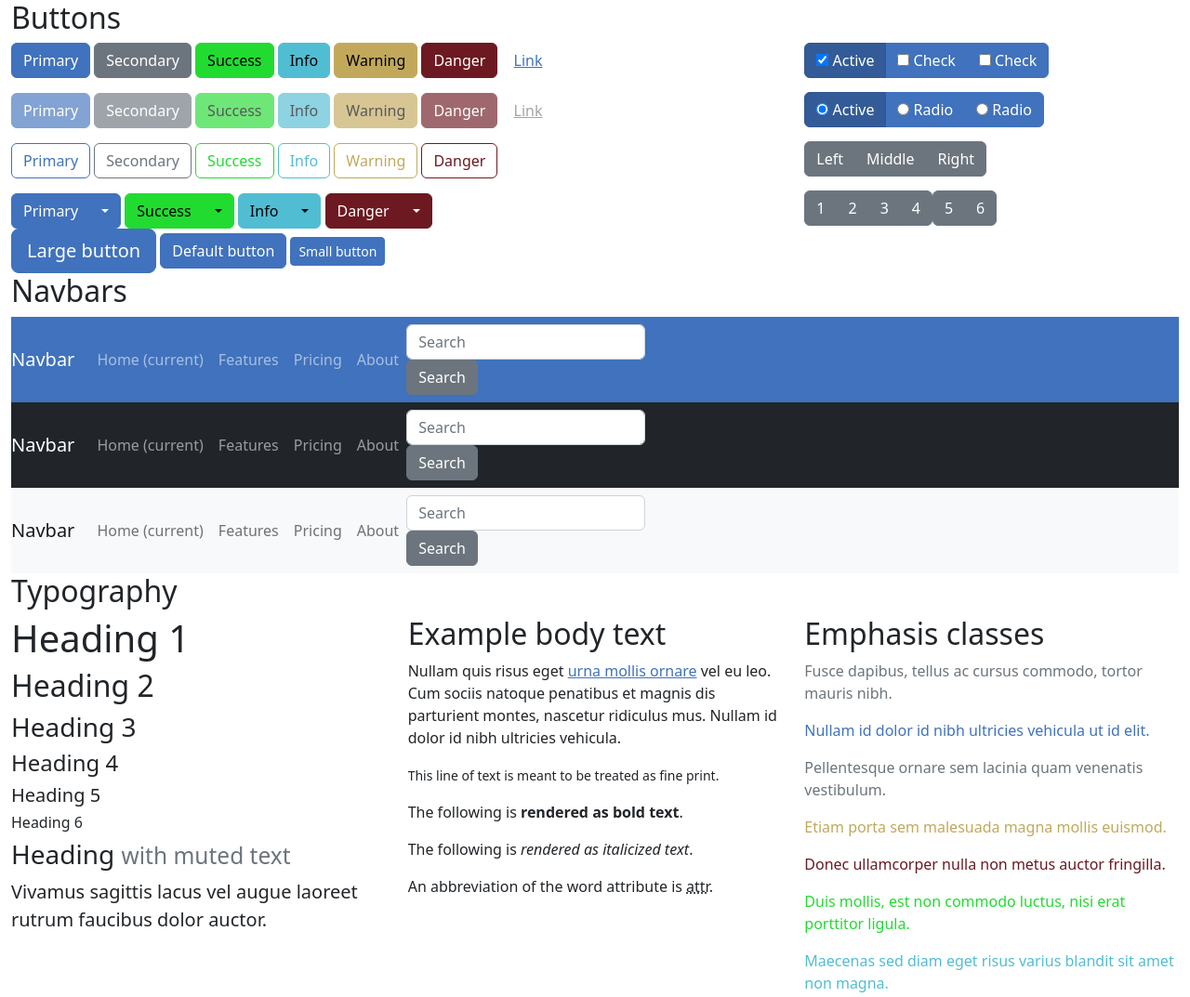
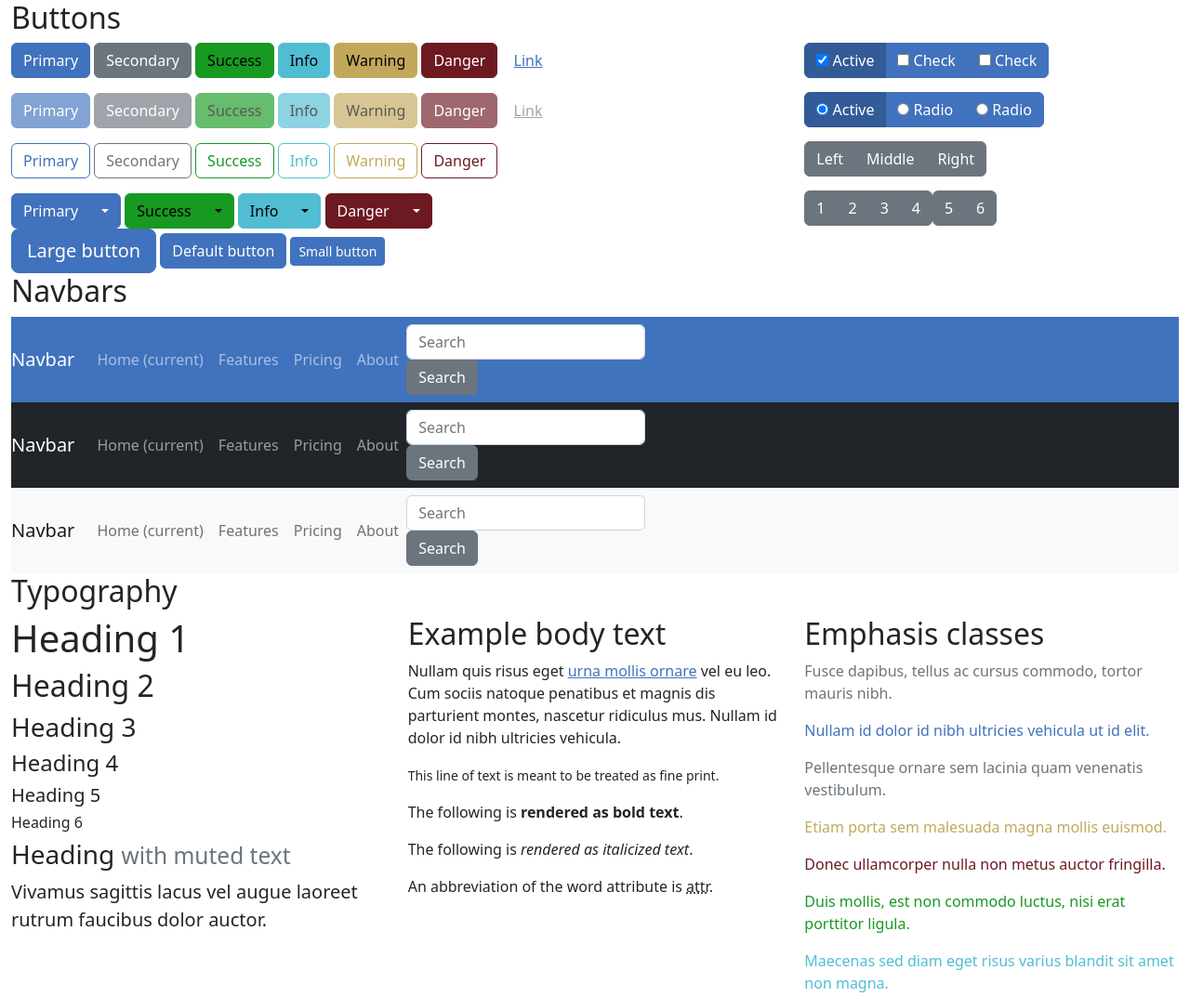
Before and after one commit to NoroffFEU/css-frameworks-example, a website: page index.html in a window 1280 px wide. Shown: the top 1073 px of the page at 93% size. Drawn offline with nearby package versions, Linux system fonts and the light colour scheme; files that its build step writes are made by us from their sources.

Commit message:
Changes the shade of green
Co-authored-by: Jan Henning <triton539@outlook.com>

```diff
--- a/src/scss/_variables.scss
+++ b/src/scss/_variables.scss
@@ -5,7 +5,7 @@ $pink:    #852756;
 $red:     #6d1921;
 $orange:  #91582a;
 $yellow:  #c2a85a;
-$green:   #22db31;
+$green:   #179922;
 $teal:    #1d6b54;
 $cyan:    #51bdd3;
 
```
